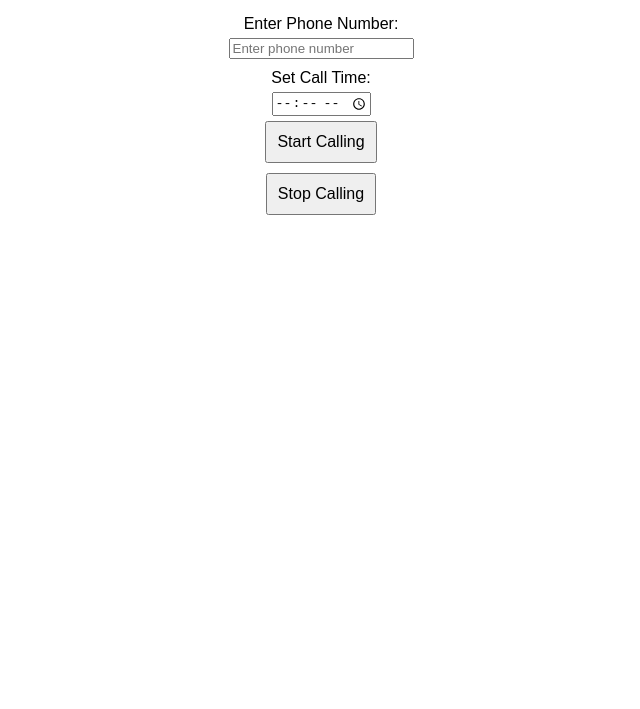
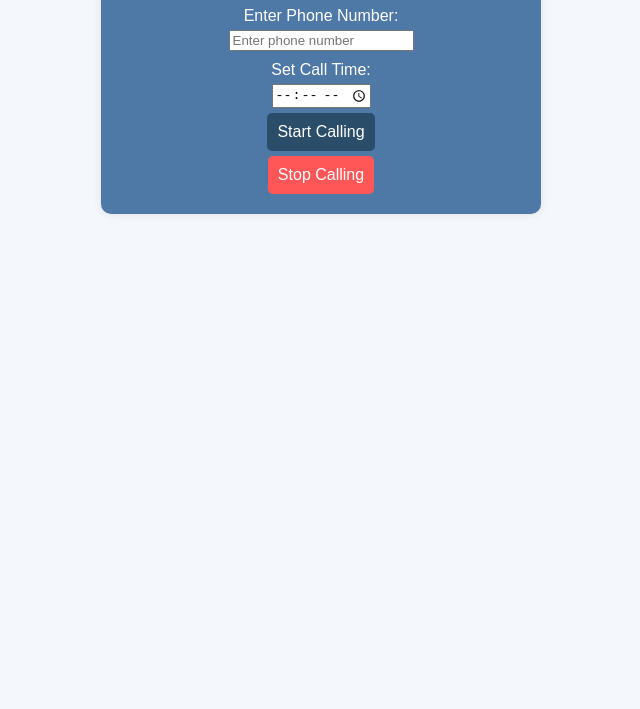
Before and after one commit to nanthakumar111102/calling-app, a plain HTML site: page index.html in a window 1280 px wide. Shown: the part 91-800 px from the top of the page, without its empty margins (319-959 px from the left). Drawn offline with Linux system fonts and the light colour scheme.

Commit message:
Update styles.css

```diff
--- a/styles.css
+++ b/styles.css
@@ -1,12 +1,18 @@
 body {
     font-family: Arial, sans-serif;
-    text-align: center;
-    padding: 20px;
+    margin: 0;
+    padding: 0;
+    background-color: #f4f7fc;
 }
 
 .container {
     max-width: 400px;
     margin: 0 auto;
+    background-color: #4e79a7;
+    padding: 20px;
+    border-radius: 10px;
+    box-shadow: 0 0 10px rgba(0, 0, 0, 0.1);
+    color: #fff;
 }
 
 form {
@@ -17,24 +23,31 @@ form {
 
 label {
     margin-top: 10px;
+    color: #fff;
 }
 
 input, button {
     margin-top: 5px;
 }
-body {
-    font-family: Arial, sans-serif;
-    text-align: center;
-    padding: 20px;
+
+button {
+    background-color: #2a4d69;
+    color: #fff;
+    border: none;
+    padding: 10px;
+    font-size: 16px;
+    cursor: pointer;
+    border-radius: 5px;
 }
 
-#timerInput {
-    margin-bottom: 10px;
+button:hover {
+    background-color: #1d3557;
 }
 
-#startButton, #stopButton {
-    padding: 10px;
-    font-size: 16px;
-    margin: 5px;
-    cursor: pointer;
+#stopButton {
+    background-color: #ff5757;
 }
+
+#stopButton:hover {
+    background-color: #d94646;
+}
```
